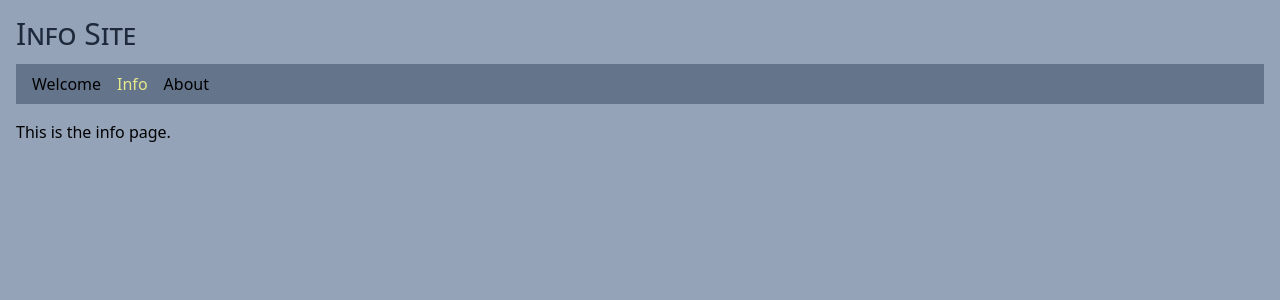
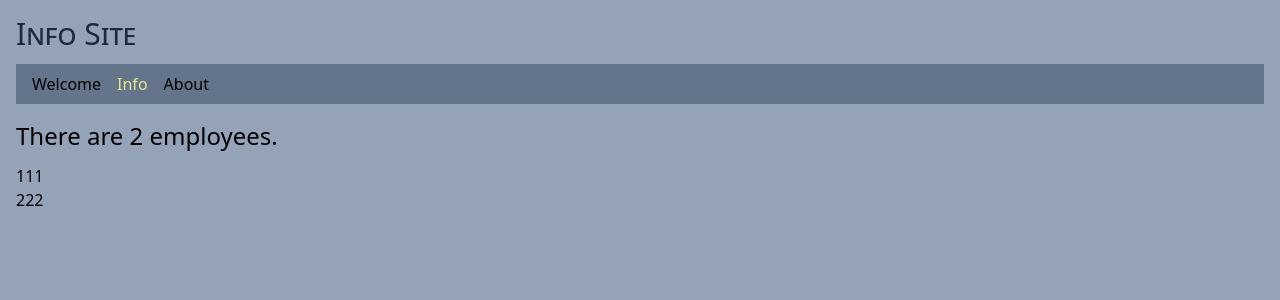
Before and after one commit to edwardtanguay/et197-vite-react-router-react-query, a React (Vite) app: page /info in a window 1280 px wide. Shown: the top 300 px of the page. Built offline with nearby package versions, Linux system fonts and the light colour scheme.

Commit message:
with interface

```diff
--- a/src/pages/PageInfo.tsx
+++ b/src/pages/PageInfo.tsx
@@ -1,5 +1,6 @@
 import { useQuery, useMutation } from "@tanstack/react-query";
 import * as tools from "../tools";
+import { IEmployee } from "../interfaces";
 
 const _employees = [
 	{
@@ -11,12 +12,29 @@ const _employees = [
 ];
 
 export const PageInfo = () => {
-	const employeesQuery = useQuery({
+	const employeesQuery = useQuery<IEmployee[]>({
 		queryKey: ["employees"],
-		queryFn: () => tools.wait(1000).then(() => [..._employees]),
+		queryFn: () => tools.wait(1000).then(() => ([..._employees]) as IEmployee[]),
 	});
 
 	if (employeesQuery.isLoading) return <p>loading...</p>;
-	if (employeesQuery.isError) return <pre>{JSON.stringify(employeesQuery.error)}</pre>
-	return <p>This is the info page.</p>;
+	if (employeesQuery.isError)
+		return <pre>{JSON.stringify(employeesQuery.error)}</pre>;
+
+	return (
+		<>
+			{employeesQuery.data && (
+				<>
+					<h2 className="mb-3 text-2xl">
+						There are {employeesQuery.data.length} employees.
+					</h2>
+					{employeesQuery.data.map(employee => {
+						return (
+							<div>{employee.firstName}</div>
+						)
+					})}
+				</>
+			)}
+		</>
+	);
 };
```
